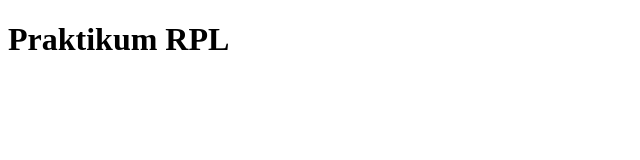
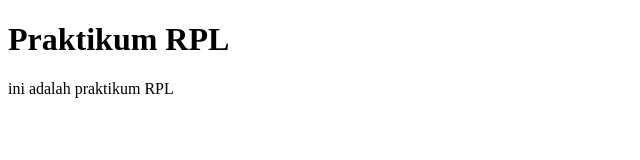
Before and after one commit to moonreap000/praktikumRPL, a plain HTML site: page index.html in a window 1280 px wide. Shown: the whole page, without its empty margins (0-640 px from the left). Drawn offline with Linux system fonts and the light colour scheme.

Commit message:
nambahin paragraf baru di index.html

```diff
--- a/index.html
+++ b/index.html
@@ -5,5 +5,6 @@
 </head>
 <body>
 	<h1>Praktikum RPL</h1>
+	<div class="description"> ini adalah praktikum RPL</div>
 </body>
 </html>
```
